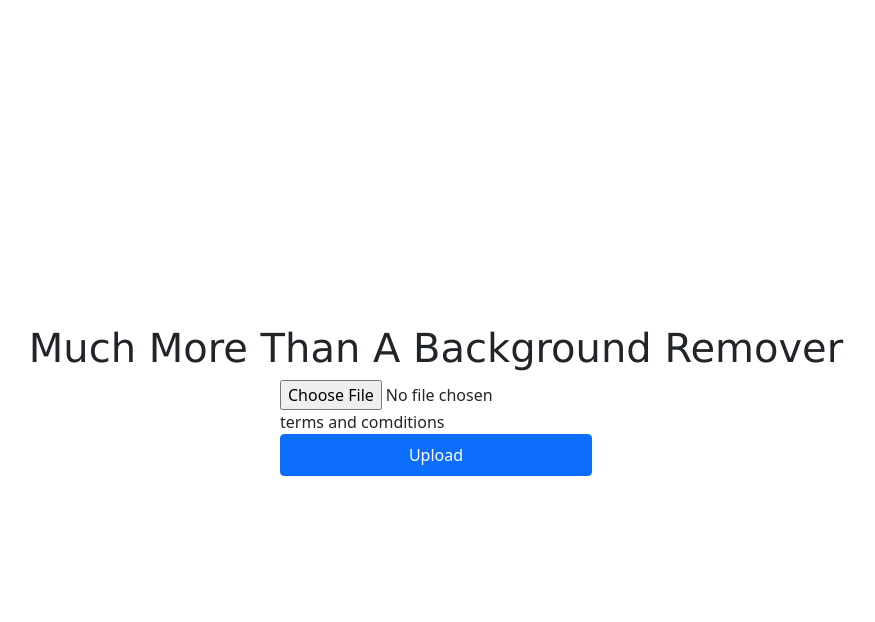
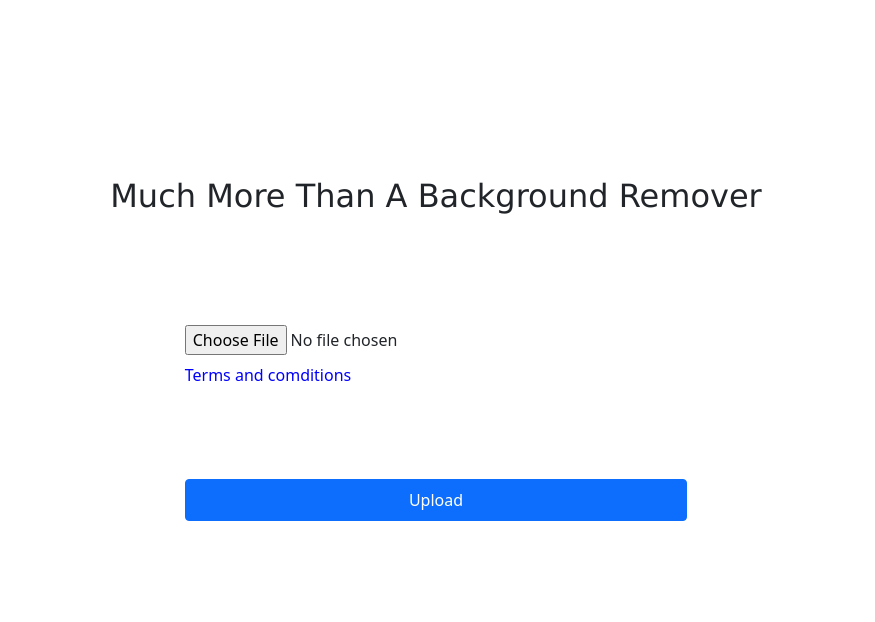
Before and after one commit to Jayson7/learn-open-cv-with-me, a Django app: page /upload/ in a window 1280 px wide. Shown: the top 622 px of the page, without its empty margins (204-1079 px from the left). Run offline with Django 4.2, Linux system fonts and the light colour scheme.

Commit message:
frontend for imageBeast

```diff
--- a/backgroundRemoverUsingDjango/Templates/index.html
+++ b/backgroundRemoverUsingDjango/Templates/index.html
@@ -15,21 +15,35 @@
     <h1>Much more than a background remover</h1>
     <form method="POST" enctype="multipart/form-data">
       {% csrf_token %}
-     <div class="form-group">
-      <input type="file" name="image" required />
-      <div class="class="form-text">terms and comditions</div>
+     <div class="form-group row ">
+      <input type="file" class="col-12 mb-2" name="image" required />
+      <div class="class="form-text col-6 mt-4 " style="color:blue">Terms and comditions</div>
       </div>
       <button class="btn btn-primary py-2 col-12" type="submit">Upload</button>
     </form>
     {% if uploaded_file_url %}
+   <div class="image-tentions">
+<div class="tention1">
+
   <h2>Uploaded Image:</h2>
   <img src="{{ uploaded_file_url }}" alt="Uploaded Image" />
+</div>
+<div class="tention2">
+
   <h2>Processed Image:</h2>
   <img src="{{ processed_image_url }}" alt="Processed Image" />
+</div>
+<div class="tention3">
+
   <h2>greyscale Image:</h2>
   <img src="{{ greyscale_url }}" alt="Processed Image" />
+</div>
+<div class="tension4">
+
   <h2>bg removed Image:</h2>
   <img src="{{ bg_removed_url }}" alt="Processed Image" />
+</div>
     {% endif %}
+  </div>
   </body>
 </html>
--- a/backgroundRemoverUsingDjango/static/style.css
+++ b/backgroundRemoverUsingDjango/static/style.css
@@ -8,8 +8,17 @@ body {
   align-items: center;
   justify-content: center;
 }
+form {
+  display: flex;
+  min-height: 400px;
+  flex-direction: column;
+  align-items: center;
+  justify-content: space-evenly;
+  padding: 10px 5px;
+}
 h1 {
   font-family: Verdana, Geneva, Tahoma, sans-serif;
   text-transform: capitalize;
   font-weight: 500;
+  font-size: 2rem;
 }
```
Lines whose indentation alone changed are shown as unchanged.
